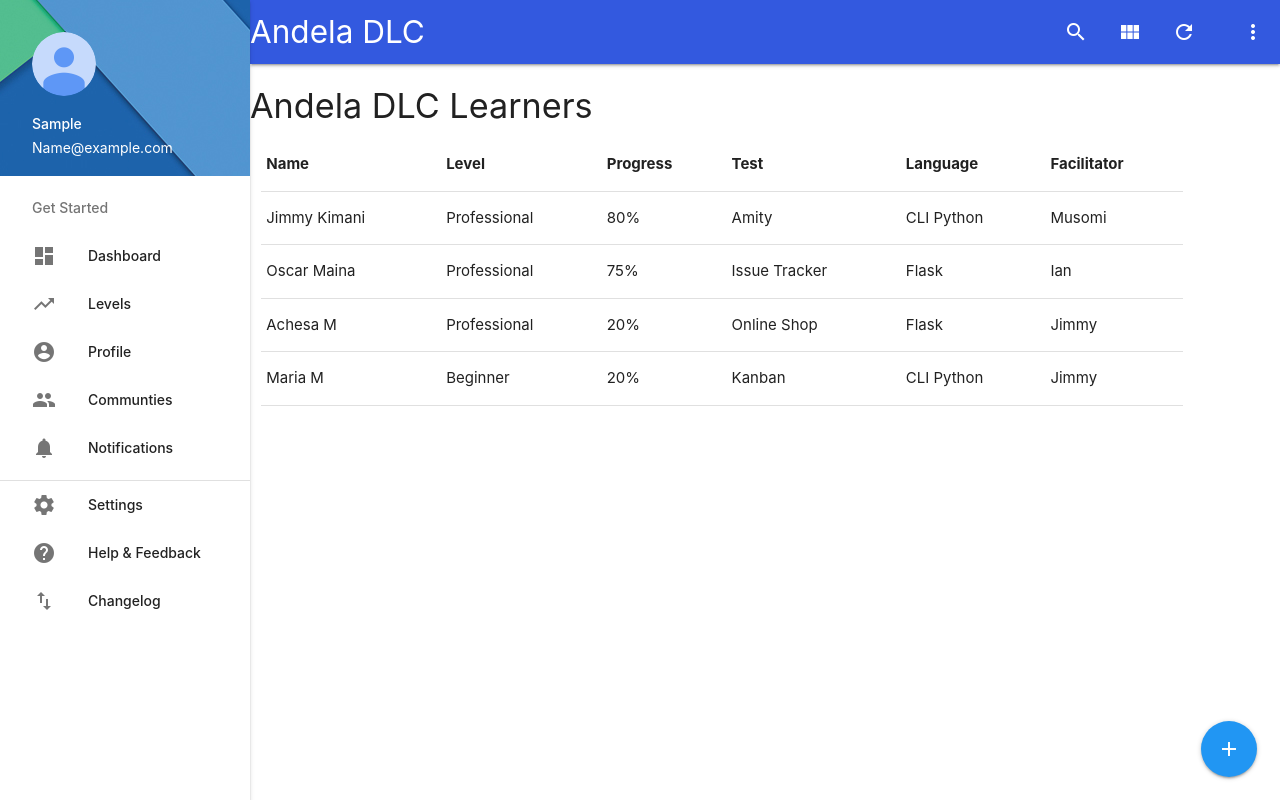
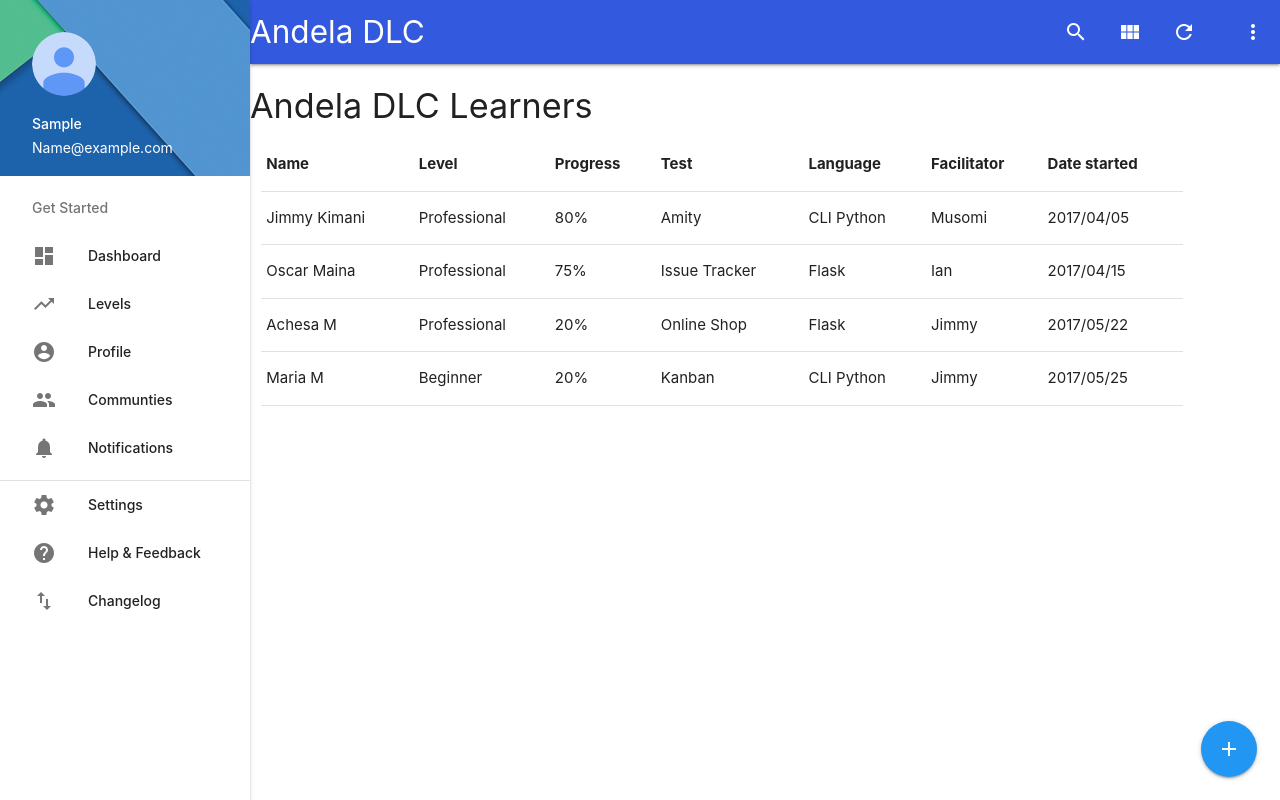
Before and after one commit to mnjaggah/DLC-andela, a Flask app: page /dashboard in a window 1280 px wide. Run offline with Flask 2, Linux system fonts and the light colour scheme; the visitor is signed in with stand-in values (Sample User, id 1); data comes from the database, SQL or seed files in the repository; some libraries are stand-ins or nearby versions.

Commit message:
(Feature) Modify admin dashboard

```diff
--- a/app/templates/dashboard.html
+++ b/app/templates/dashboard.html
@@ -17,6 +17,7 @@ My Dashboard | Welcome
                             <th>Test</th>
                             <th>Language</th>
                             <th>Facilitator </th>
+                            <th>Date started </th>
                         </tr>
                     </thead>
 
@@ -28,6 +29,7 @@ My Dashboard | Welcome
                             <td>Amity</td>
                             <td>CLI Python</td>
                             <td>Musomi</td>
+                            <td>2017/04/05</td>
                         </tr>
                         <tr>
                             <td>Oscar Maina</td>
@@ -36,6 +38,7 @@ My Dashboard | Welcome
                             <td>Issue Tracker</td>
                             <td>Flask</td>
                             <td>Ian</td>
+                            <td>2017/04/15</td>
                         </tr>
                         <tr>
                             <td>Achesa M</td>
@@ -44,6 +47,7 @@ My Dashboard | Welcome
                             <td>Online Shop</td>
                             <td>Flask</td>
                             <td>Jimmy</td>
+                            <td>2017/05/22</td>
                         </tr>
                         <tr>
                             <td>Maria M</td>
@@ -52,5 +56,6 @@ My Dashboard | Welcome
                             <td>Kanban</td>
                             <td>CLI Python</td>
                             <td>Jimmy</td>
+                            <td>2017/05/25</td>
                         </tr>
                         {% endblock %}
```
